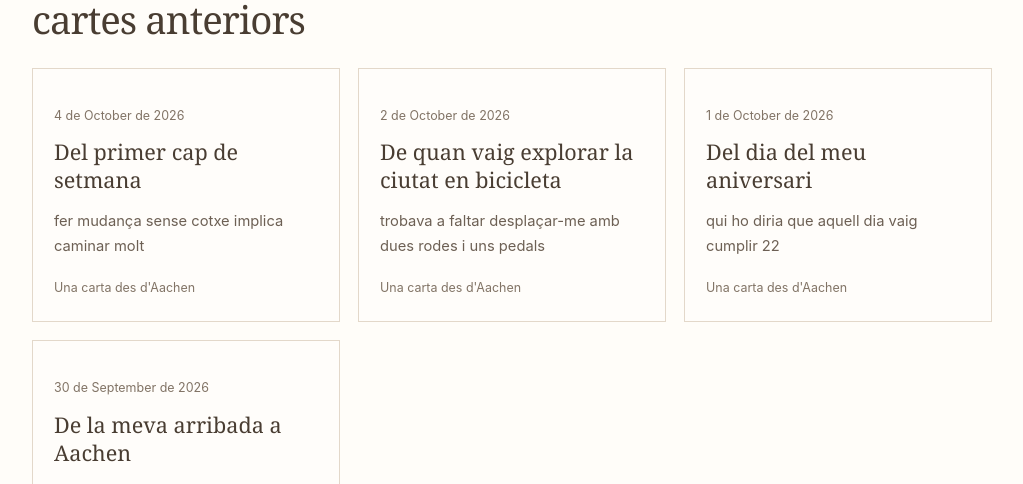
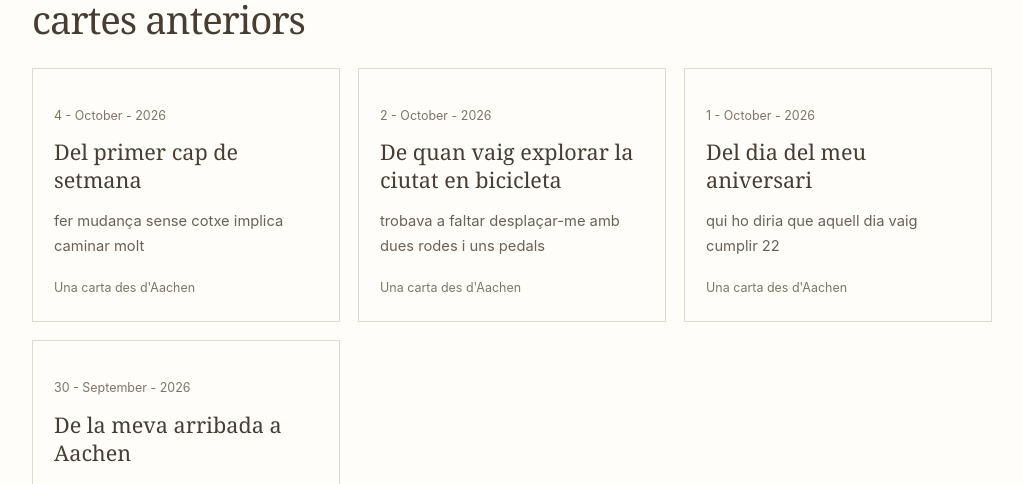
Before and after one commit to neuxu/cartesdesdaachen, a Jekyll site: the page built from index.html, in a window 1280 px wide and 900 px high, scrolled down 997 px. Shown: the part 152-636 px from the top of the window, without its empty margins (128-1151 px from the left). Built offline with Jekyll 4.4.1, drawn with Linux system fonts in a browser that asks for light colours.

Commit message:
Update date format in post meta section

```diff
--- a/index.html
+++ b/index.html
@@ -72,7 +72,7 @@
             class="archive-card"
             data-search="{{ post.title | escape }} {{ post.excerpt | strip_html | escape }}"
           >
-            <p class="post-meta">{{ post.date | date: "%-d de %B de %Y" }}</p>
+            <p class="post-meta">{{ post.date | date: "%-d - %B - %Y" }}</p>
             <h3>
               <a href="{{ post.url | relative_url }}">{{ post.title | escape }}</a>
             </h3>
```
